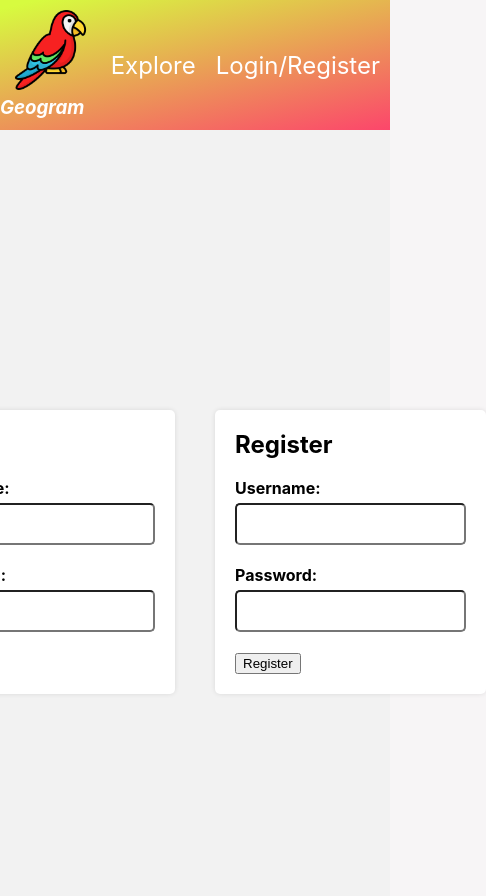
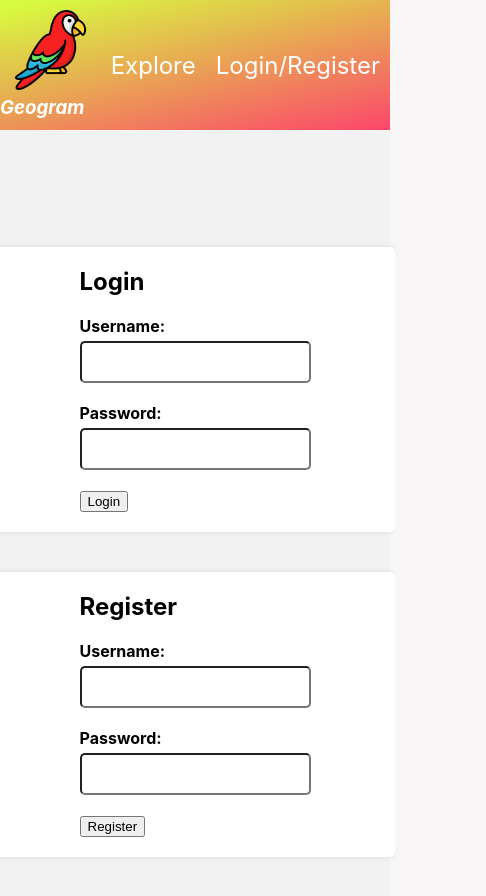
Before and after one commit to Georgeatkinsonwd/geogram-frontend, a React (Create React App) app: page /auth in a window 390 px wide. Shown: the top 896 px of the page, 486 px wide, since content can reach past the window. Built offline with nearby package versions, Linux system fonts and the light colour scheme.

Commit message:
auth changes with flex

```diff
--- a/src/App.css
+++ b/src/App.css
@@ -88,7 +88,9 @@ img {
 
 @media screen and (max-width: 900px) {
   .auth {
-    display:block;
+    flex-direction: column;
+    height:100%;
+    align-items: center;
   }
 
   .auth-container{
```
